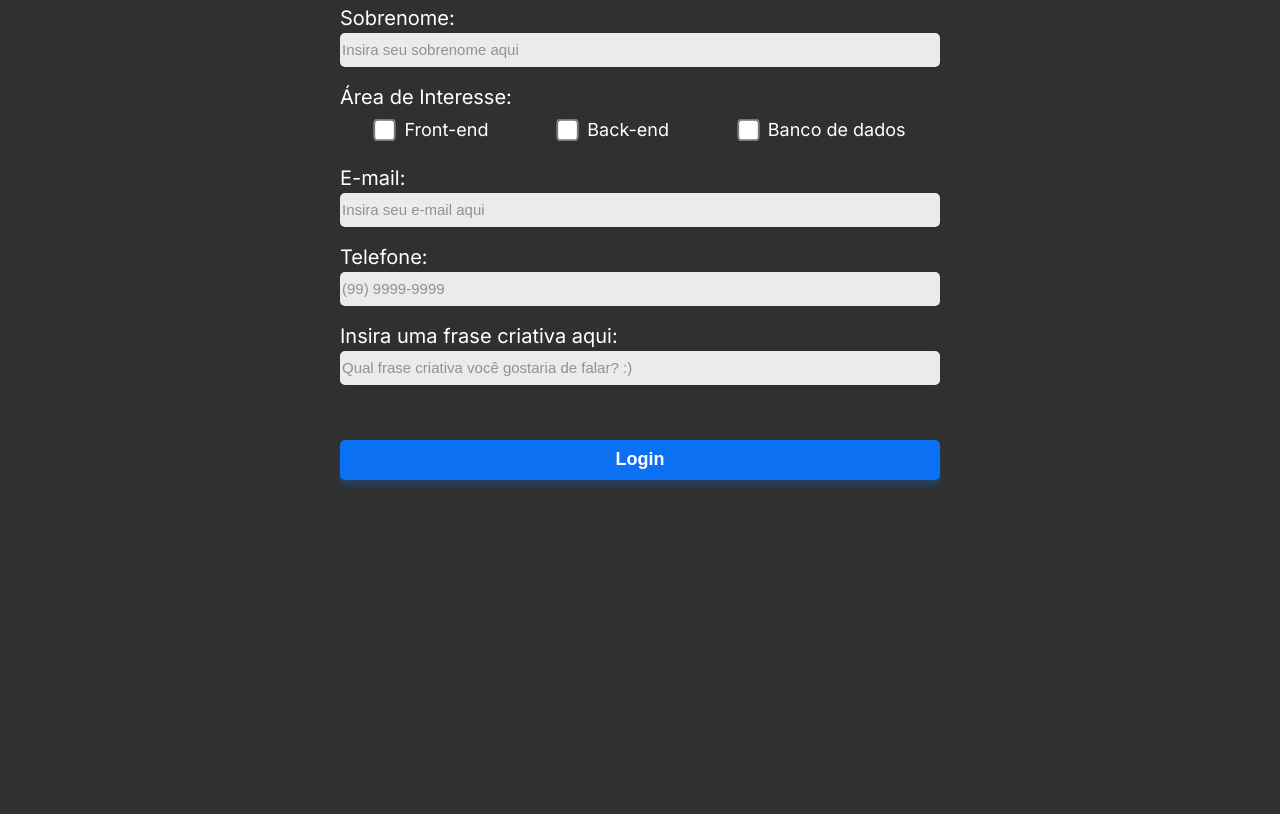
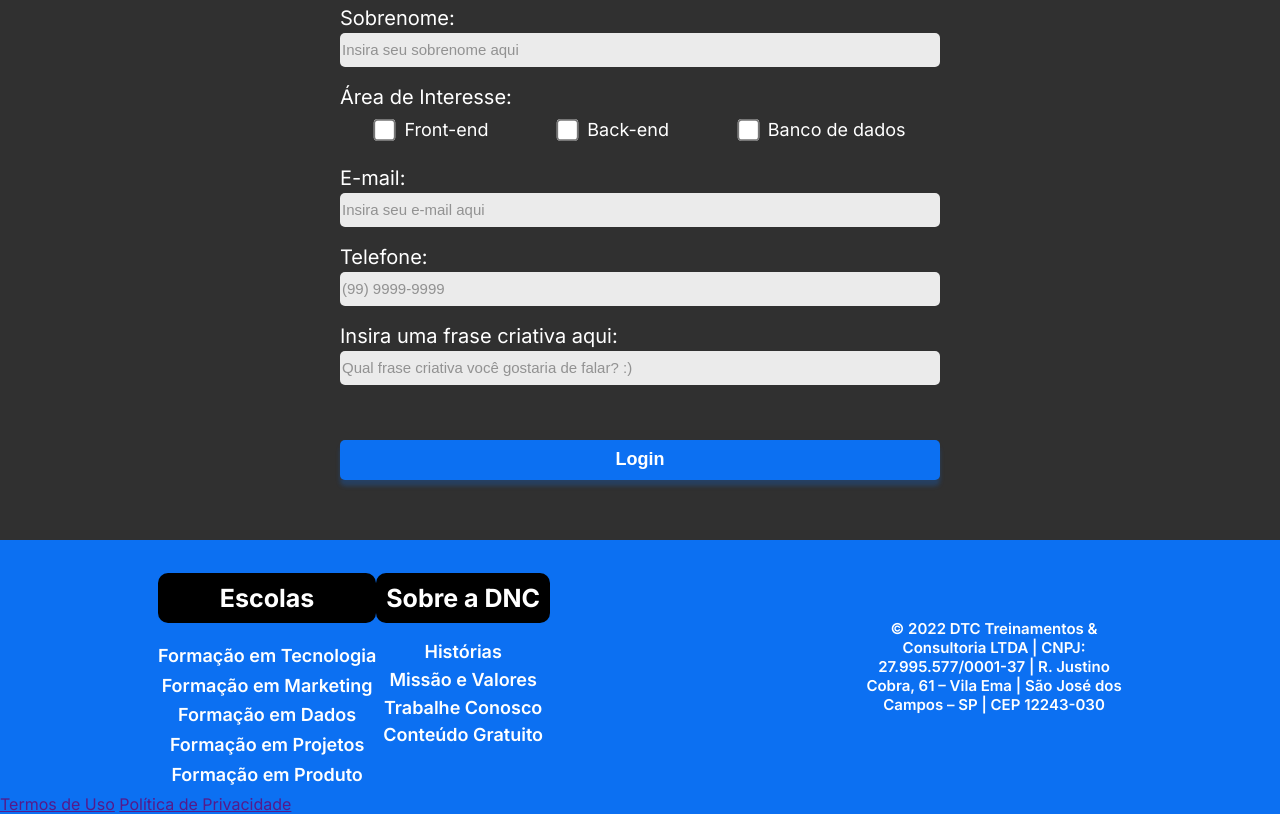
Before and after one commit to cacastroas/Bootcamp, a plain HTML site: page index.html in a window 1280 px wide. Shown: the part 513-1327 px from the top of the page. Before the commit the page ends 1053 px from the top, so only its background shows below. Drawn offline with Linux system fonts and the light colour scheme.

Commit message:
Inclusão do Footer
Inclusão do HTML do footer do projeto e dos primeiros passos da estilização.

```diff
--- a/index.html
+++ b/index.html
@@ -84,7 +84,59 @@
         </form>
     </section>
 
+    <!--FOOTER-->
     <footer>
+        <div class="linha1">
+            <div class="nav">
+                <nav id="escolas">
+                    <h4>Escolas</h4>
+                    <ul>
+                        <li>
+                            <a href="">Formação em Tecnologia</a>
+                        </li>
+                        <li>
+                            <a href="">Formação em Marketing</a>
+                        </li>
+                        <li>
+                            <a href="">Formação em Dados</a>
+                        </li>
+                        <li>
+                            <a href="">Formação em Projetos</a>
+                        </li>
+                        <li>
+                            <a href="">Formação em Produto</a>
+                        </li>
+                    </ul>
+                </nav>
+
+                <nav id="sobreDNC">
+                    <h4>Sobre a DNC</h4>
+                    <ul>
+                        <li>
+                            <a href="">Histórias</a>
+                        </li>
+                        <li>
+                            <a href="">Missão e Valores</a>
+                        </li>
+                        <li>
+                            <a href="">Trabalhe Conosco</a>
+                        </li>
+                        <li>
+                            <a href="">Conteúdo Gratuito</a>
+                        </li>
+                    </ul>
+                </nav>
+            </div>
+
+            <div id="endereco">
+                © 2022 DTC Treinamentos & Consultoria LTDA | CNPJ: 27.995.577/0001-37 | R. Justino Cobra, 61 – Vila Ema | São José dos Campos – SP | CEP 12243-030
+            </div>
+        </div>
+
+        <div class="linha2">
+            <a href="">Termos de Uso</a>
+            <a href="">Política de Privacidade</a>
+        </div>
 
     </footer>
 </body>
--- a/style.css
+++ b/style.css
@@ -181,3 +181,78 @@ input[type="submit"]:hover {
     transition-duration: 0.5s;
     box-shadow: 0px 5px 10px 0px rgba(12, 112, 242, 0.5);
 }
+
+/*FOOTER*/
+footer {
+    background: var(--azul);
+    width: 100%;
+    color: white;
+}
+
+.linha1 {
+    display: flex;
+    justify-content: space-around;
+    align-items: center;
+}
+
+footer nav {
+    display: flex;
+    flex-direction: column;
+    align-items: center
+
+    height: 20%;
+}
+
+footer .nav {
+    display: flex;
+    flex-direction: row;
+
+    justify-content: space-around;
+}
+
+footer h4 {
+    text-align: center;
+
+    font-weight: 800;
+    font-size: 25px;
+
+    background-color: black;
+    border-radius: 10px;
+
+    padding: 10px;
+    margin-bottom: 10%;
+}
+
+footer ul {
+    list-style: none;
+    margin: 0px;
+    padding: 0px;
+}
+
+footer ul li {
+    text-align: center;
+
+    font-weight: 600;
+    font-size: 18px;
+
+    margin: 0% 0% 4% 0%;
+}
+
+footer ul li a {
+ color: white;
+ text-decoration: none;
+}
+
+footer ul li a:hover {
+    color: var(--cinza);
+}
+
+footer #endereco {
+    font-weight: 600;
+    font-size: 15px;
+
+    color:white;
+
+    text-align: center;
+    width:20%;
+}
```
